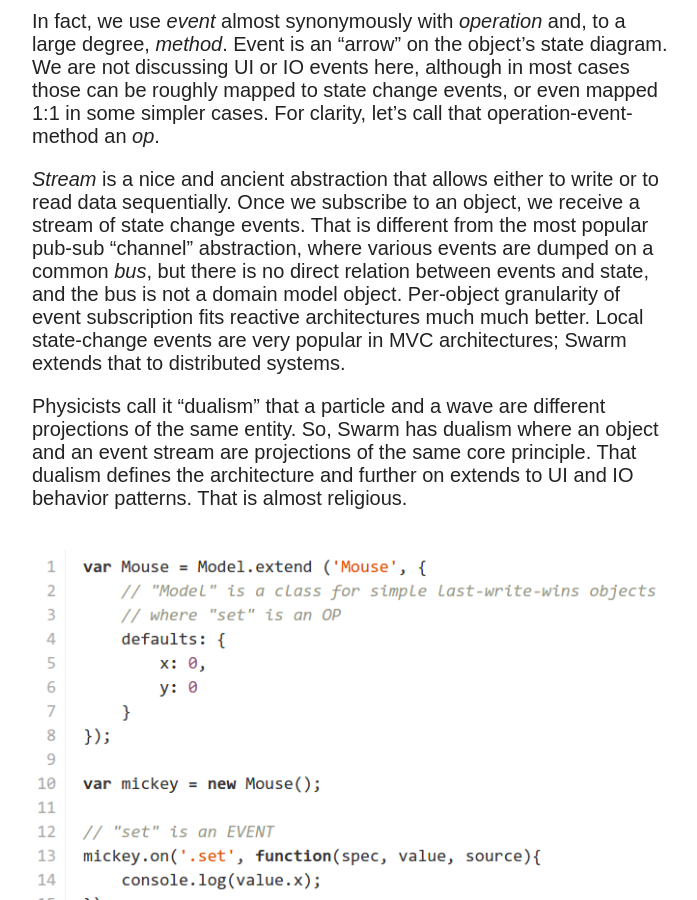
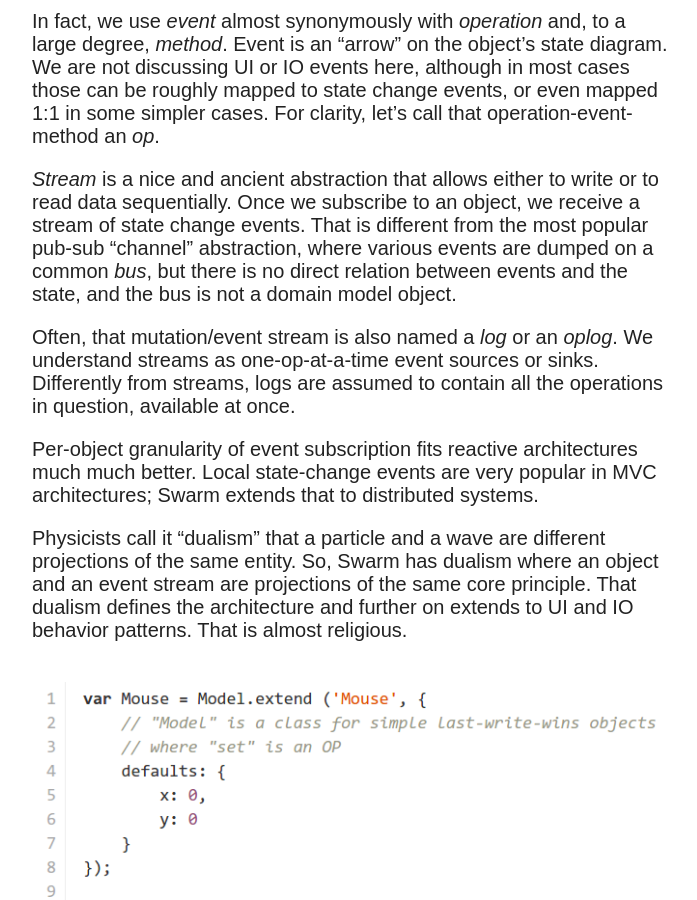
Before and after one commit to swarmdb/swarmdb.github.io, a Jekyll site: the page built from _posts/2014-10-03-objects-are-event-streams.md, in a window 1280 px wide and 900 px high, scrolled down 1251 px. Shown: the whole window, without its empty margins (318-1015 px from the left). Built offline with Jekyll 4.4.1, drawn with Linux system fonts in a browser that asks for light colours; nearby versions of some CDN libraries; comment, search, counter and statistics services are not loaded; some of the changed text lies outside the part shown.

Commit message:
more wording/terms corrections

```diff
--- a/_config.yml
+++ b/_config.yml
@@ -15,7 +15,7 @@
   # Social networking links used in footer. Update and remove as you like.
   twitter:        swarm_js
   facebook:
-  github:         gritzko
+  github:         gritzko/swarm
   stackexchange:
   linkedin:
   instagram:
--- a/_posts/2014-10-03-objects-are-event-streams.md
+++ b/_posts/2014-10-03-objects-are-event-streams.md
@@ -23,10 +23,13 @@
 * if it changes no state, it is no "event" and
 * every state change is an event (or multiple events).
 
-In fact, we use *event* almost synonymously with *operation* and, to a large degree, *method*. Event is an "arrow" on the object's state diagram. We are not discussing UI or IO events here, although in most cases those can be roughly mapped to state change events, or even mapped 1:1 in some simpler cases.
-For clarity, let's call that operation-event-method an *op*.
+In fact, we use *event* almost synonymously with *operation* and, to a large degree, *method*. Event is an "arrow" on the object's state diagram. We are not discussing UI or IO events here, although in most cases those can be roughly mapped to state change events, or even mapped 1:1 in some simpler cases. For clarity, let's call that operation-event-method an *op*.
 
-*Stream* is a nice and ancient abstraction that allows either to write or to read data sequentially. Once we subscribe to an object, we receive a stream of state change events. That is different from the most popular pub-sub "channel" abstraction, where various events are dumped on a common *bus*, but there is no direct relation between events and state, and the bus is not a domain model object. Per-object granularity of event subscription fits reactive architectures much much better. Local state-change events are very popular in MVC architectures; Swarm extends that to distributed systems.
+*Stream* is a nice and ancient abstraction that allows either to write or to read data sequentially. Once we subscribe to an object, we receive a stream of state change events. That is different from the most popular pub-sub "channel" abstraction, where various events are dumped on a common *bus*, but there is no direct relation between events and the state, and the bus is not a domain model object.
+
+Often, that mutation/event stream is also named a *log* or an *oplog*. We understand streams as one-op-at-a-time event sources or sinks. Differently from streams, logs are assumed to contain all the operations in question, available at once.
+
+Per-object granularity of event subscription fits reactive architectures much much better. Local state-change events are very popular in MVC architectures; Swarm extends that to distributed systems.
 
 Physicists call it "dualism" that a particle and a wave are different projections of the same entity. So, Swarm has dualism where an object and an event stream are projections of the same core principle. That dualism defines the architecture and further on extends to UI and IO behavior patterns. That is almost religious.
 
@@ -62,7 +65,7 @@
 
 ![Handshakes and replication]({{site.url}}/images/streams-gaps.svg)
 
-So, any *object* is actually a *replica*. Any state change is an *event* or an *operation*, depending on whether you read or write it. All events on a replica form a *stream*. Finally, all those entities are just projections of the same ideal entity named "a replicated object".
+So, any *object* is actually a *replica*. Any state change is an *op*. If you listen to an op, it becomes an *event*. If you originate it, it becomes a *method*. All events on a replica form a *stream*. A recorded stream is named a *log* or *oplog*. Finally, all those entities are just facets of the same ideal entity named "a replicated object".
 
 I hope, this post explains Swarm's core abstractions to a sufficient degree.
 
```
Also changed, not shown: other parts of _posts/2014-10-03-objects-are-event-streams.md (+1 -1 lines).
